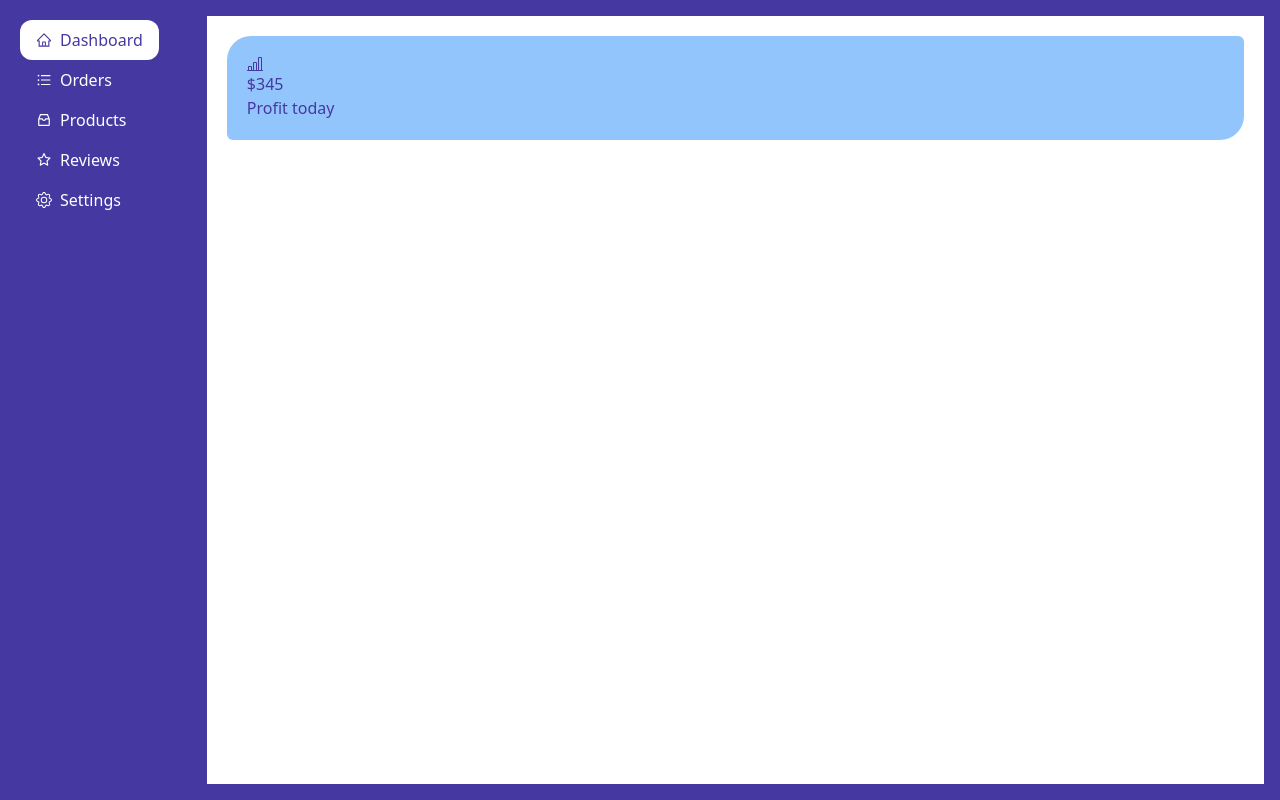
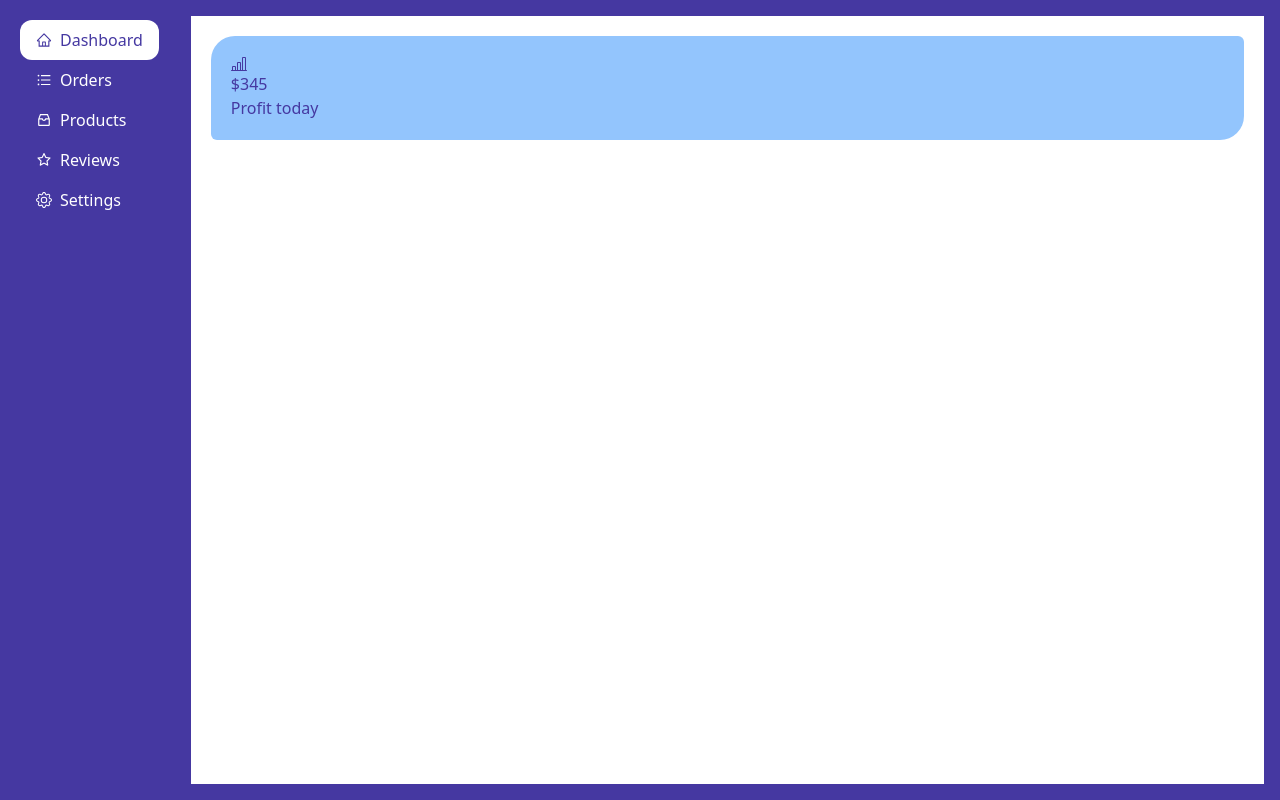
Before and after one commit to gift56/dashboard, a React (Vite) app: page / in a window 1280 px wide. Built offline with nearby package versions, Linux system fonts and the light colour scheme.

Commit message:
removed all round margin

```diff
--- a/src/components/DashboardContent/DashboardComponent.jsx
+++ b/src/components/DashboardContent/DashboardComponent.jsx
@@ -3,7 +3,7 @@ import { BsBarChartLine } from "react-icons/bs";
 
 const DashboardComponent = () => {
   return (
-    <main className="p-5  grow  bg-white m-4">
+    <main className="p-5  grow  bg-white my-4 mr-4">
       <div className="bg-blue-300 text-primary p-5 rounded-tl-3xl rounded-br-3xl rounded-tr-md rounded-bl-md">
         <BsBarChartLine />
         <h2>$345</h2>
```
